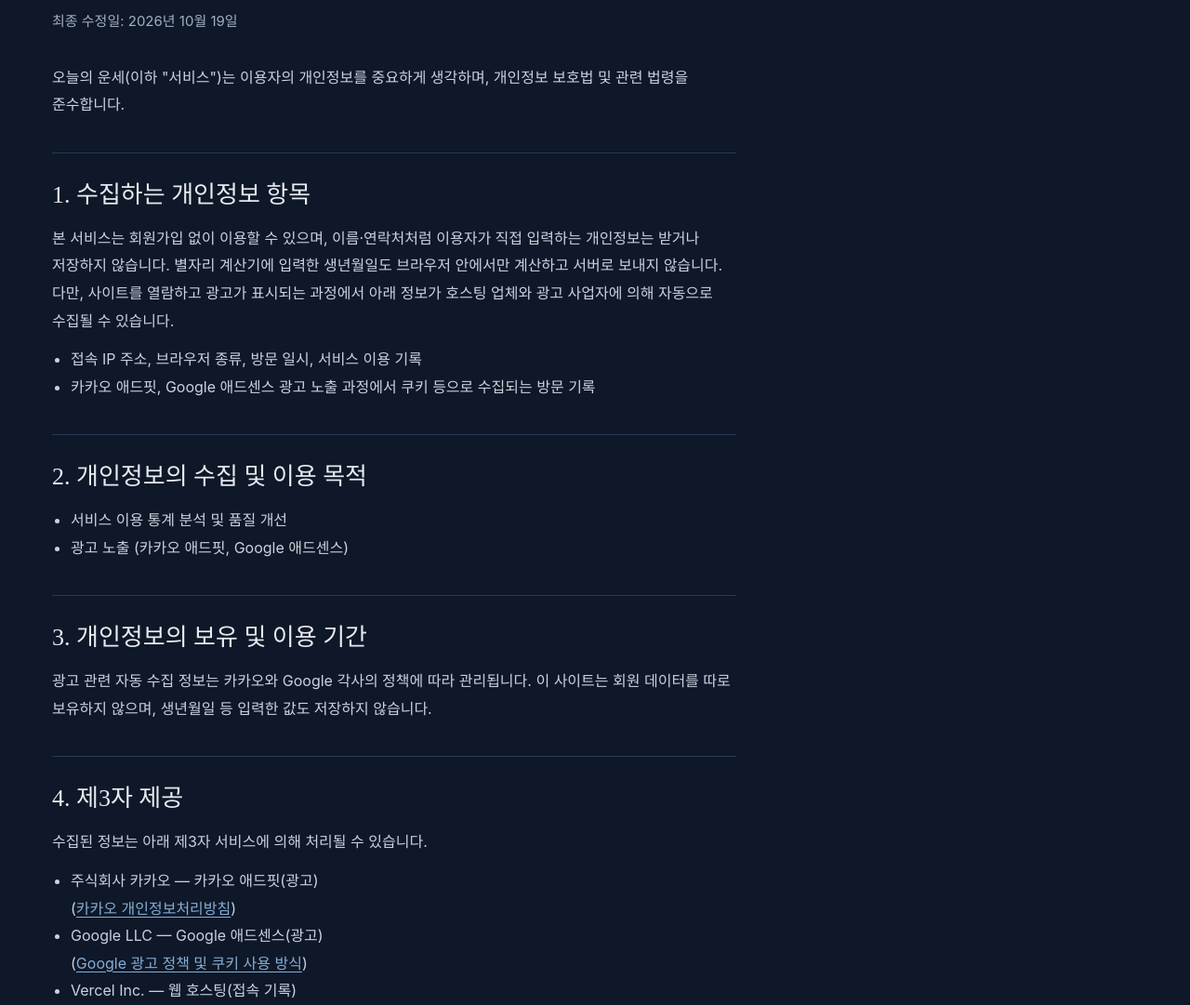
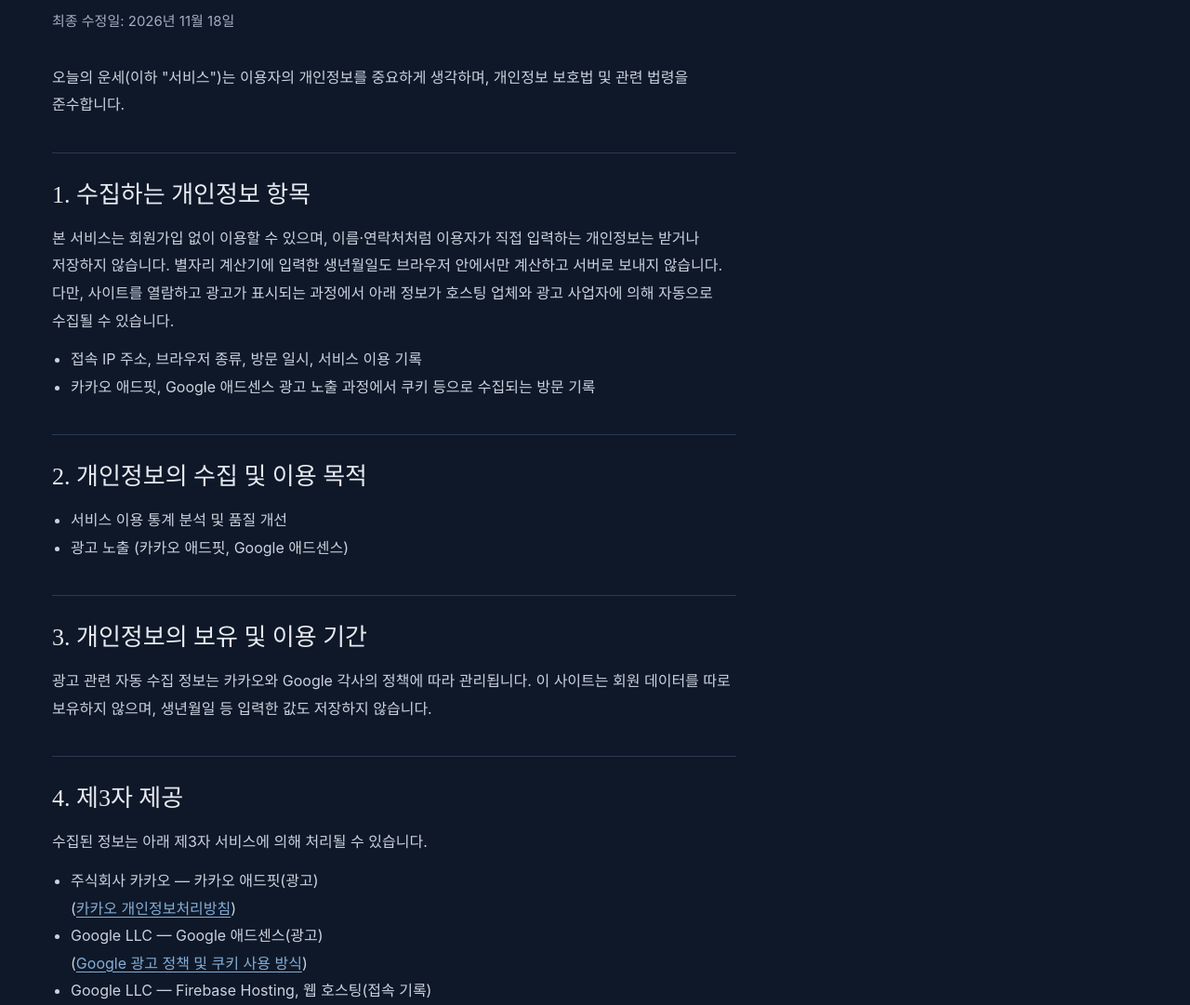
Before and after one commit to comeonyourboys/todays-fortune-app, a website: page privacy.html in a window 1280 px wide. Shown: the part 219-1300 px from the top of the page at 93% size. Drawn offline with Linux system fonts and the light colour scheme; a web font is replaced by a local one.

Commit message:
fix : 개인정보처리방침 호스팅 업체를 Firebase Hosting 으로 수정
what : 개인정보처리방침의 웹 호스팅 업체를 Vercel Inc. 에서 Google LLC(Firebase Hosting) 로 바꾸고 최종 수정일을 2026-11-18 로 변경
why : 2026-11-08 호스팅을 Firebase 로 옮겼는데 개인정보처리방침 문구가 그대로 남아 있었음

AI-Use: Yes
AI-Model: Claude Opus 5.5
AI-Contribution: 100%

Co-Authored-By: Claude Opus 5.5 <noreply@anthropic.com>

```diff
--- a/privacy.html
+++ b/privacy.html
@@ -531,7 +531,7 @@ dl.facts dd small{font-size:14px;color:var(--muted);font-weight:400;display:bloc
 <nav class="crumb"><a href="/">홈</a> › <span>개인정보처리방침</span></nav>
 <article class="sign-page doc">
 <h1>개인정보처리방침</h1>
-<p class="sub">최종 수정일: 2026년 10월 19일</p>
+<p class="sub">최종 수정일: 2026년 11월 18일</p>
 
 <p>오늘의 운세(이하 "서비스")는 이용자의 개인정보를 중요하게 생각하며, 개인정보 보호법 및 관련 법령을 준수합니다.</p>
 
@@ -559,7 +559,7 @@ dl.facts dd small{font-size:14px;color:var(--muted);font-weight:400;display:bloc
       (<a href="https://www.kakao.com/policy/privacy" target="_blank" rel="noopener">카카오 개인정보처리방침</a>)</li>
   <li>Google LLC — Google 애드센스(광고)<br>
       (<a href="https://policies.google.com/technologies/ads?hl=ko" target="_blank" rel="noopener">Google 광고 정책 및 쿠키 사용 방식</a>)</li>
-  <li>Vercel Inc. — 웹 호스팅(접속 기록)</li>
+  <li>Google LLC — Firebase Hosting, 웹 호스팅(접속 기록)</li>
 </ul>
 
 <h2>5. 쿠키(Cookie) 사용</h2>
```
Also changed, not shown: src/privacy-body.html (+2 -2 lines).
